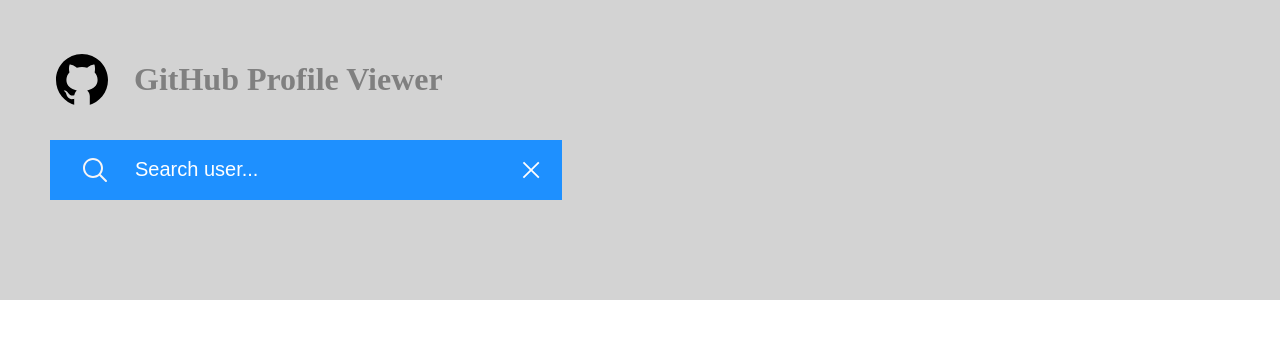
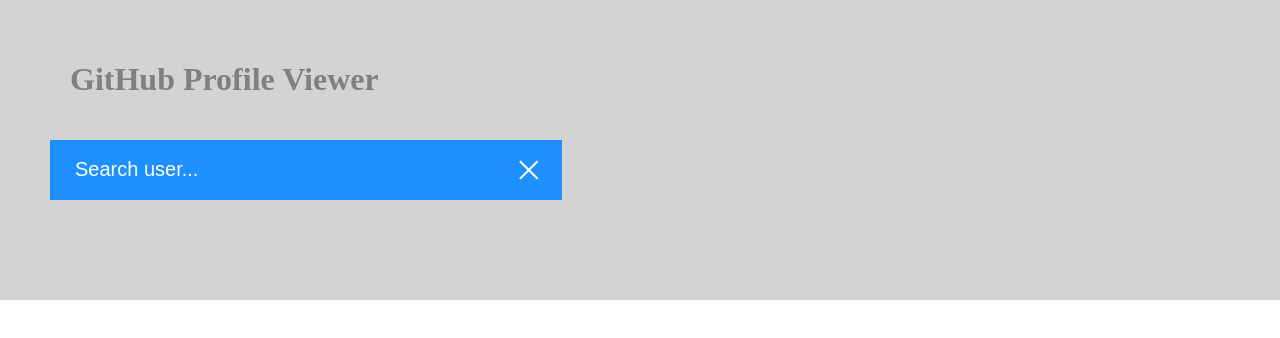
Before and after one commit to bidbanRG/angular_github_viewer, a plain HTML site: page index.html in a window 1280 px wide. Drawn offline with nearby package versions, Linux system fonts and the light colour scheme; some packages are replaced by stand-ins of ours; no server answers.

Commit message:
github svg logo creating an issue

```diff
--- a/app.js
+++ b/app.js
@@ -46,7 +46,7 @@
 
                 const api_url = `https://api.github.com/search/users?q=${$scope.searchQuery.length === 0 ? "a" : $scope.searchQuery}&per_page=${per_page}&page=${$scope.cur_page}`
 
-                if ( scrollTop +  clientHeight >= scrollHeight - 10) {
+                if ( scrollTop +  clientHeight > scrollHeight - 5) {
 
                   $http.get(api_url)
                         .then(function (response) {
--- a/home.html
+++ b/home.html
@@ -1,5 +1,17 @@
 
 
+  <main>
+
+      <header>
+    <div class = "header_top">
+ <!-- github svg logo providing issues here  -->
+        <h1> GitHub Profile Viewer </h1>
+   </div>
+   <div class = "input_bar">
+       <input type = "text" placeholder="Search user..."  ng-model="searchQuery" />
+       <svg class="close" xmlns="http://www.w3.org/2000/svg" xmlns:xlink="http://www.w3.org/1999/xlink" viewBox="0,0,256,256" width="30px" height="30px" fill-rule="nonzero"><g fill="#fffdfd" fill-rule="nonzero" stroke="none" stroke-width="1" stroke-linecap="butt" stroke-linejoin="miter" stroke-miterlimit="10" stroke-dasharray="" stroke-dashoffset="0" font-family="none" font-weight="none" font-size="none" text-anchor="none" style="mix-blend-mode: normal"><g transform="scale(5.12,5.12)"><path d="M9.15625,6.3125l-2.84375,2.84375l15.84375,15.84375l-15.9375,15.96875l2.8125,2.8125l15.96875,-15.9375l15.9375,15.9375l2.84375,-2.84375l-15.9375,-15.9375l15.84375,-15.84375l-2.84375,-2.84375l-15.84375,15.84375z"></path></g></g></svg>
+  </div>
+</header>
 
   <section class = "users" >
     <a class="card" ng-repeat = "user in users"
@@ -16,3 +28,4 @@
     </a>
 
   </section>
+  </main>
--- a/index.html
+++ b/index.html
@@ -18,22 +18,7 @@
 
 
 
-  <header>
-    <div class = "header_top">
-  <svg xmlns="http://www.w3.org/2000/svg" viewBox="0 0 64 64" width="64px" height="64px"  ><path d="M32 6C17.641 6 6 17.641 6 32c0 12.277 8.512 22.56 19.955 25.286-.592-.141-1.179-.299-1.755-.479V50.85c0 0-.975.325-2.275.325-3.637 0-5.148-3.245-5.525-4.875-.229-.993-.827-1.934-1.469-2.509-.767-.684-1.126-.686-1.131-.92-.01-.491.658-.471.975-.471 1.625 0 2.857 1.729 3.429 2.623 1.417 2.207 2.938 2.577 3.721 2.577.975 0 1.817-.146 2.397-.426.268-1.888 1.108-3.57 2.478-4.774-6.097-1.219-10.4-4.716-10.4-10.4 0-2.928 1.175-5.619 3.133-7.792C19.333 23.641 19 22.494 19 20.625c0-1.235.086-2.751.65-4.225 0 0 3.708.026 7.205 3.338C28.469 19.268 30.196 19 32 19s3.531.268 5.145.738c3.497-3.312 7.205-3.338 7.205-3.338.567 1.474.65 2.99.65 4.225 0 2.015-.268 3.19-.432 3.697C46.466 26.475 47.6 29.124 47.6 32c0 5.684-4.303 9.181-10.4 10.4 1.628 1.43 2.6 3.513 2.6 5.85v8.557c-.576.181-1.162.338-1.755.479C49.488 54.56 58 44.277 58 32 58 17.641 46.359 6 32 6zM33.813 57.93C33.214 57.972 32.61 58 32 58 32.61 58 33.213 57.971 33.813 57.93zM37.786 57.346c-1.164.265-2.357.451-3.575.554C35.429 57.797 36.622 57.61 37.786 57.346zM32 58c-.61 0-1.214-.028-1.813-.07C30.787 57.971 31.39 58 32 58zM29.788 57.9c-1.217-.103-2.411-.289-3.574-.554C27.378 57.61 28.571 57.797 29.788 57.9z"/></svg>
 
-
-
-      <h1> GitHub Profile Viewer </h1>
-   </div>
-   <div class = "input_bar">
-       <span class="search_bar_container" ng-click="searchUser()">
-         <svg xmlns="http://www.w    3.org/2000/svg" xmlns:xlink="http://www.w3.org/1999/xlink"  class="search_icon"   viewBox="0,0,256,256" width="30px" height="30px" fill-rule="nonzero"><g fill="#f8f5f5" fill-rule="nonzero" stroke="none" stroke-width="1" stroke-linecap="butt" stroke-linejoin="miter" stroke-miterlimit="10" stroke-dasharray="" stroke-dashoffset="0" font-family="none" font-weight="none" font-size="none" text-anchor="none" style="mix-blend-mode: normal"><g transform="scale(8.53333,8.53333)"><path d="M13,3c-5.511,0 -10,4.489 -10,10c0,5.511 4.489,10 10,10c2.39651,0 4.59738,-0.85101 6.32227,-2.26367l5.9707,5.9707c0.25082,0.26124 0.62327,0.36648 0.97371,0.27512c0.35044,-0.09136 0.62411,-0.36503 0.71547,-0.71547c0.09136,-0.35044 -0.01388,-0.72289 -0.27512,-0.97371l-5.9707,-5.9707c1.41266,-1.72488 2.26367,-3.92576 2.26367,-6.32227c0,-5.511 -4.489,-10 -10,-10zM13,5c4.43012,0 8,3.56988 8,8c0,4.43012 -3.56988,8 -8,8c-4.43012,0 -8,-3.56988 -8,-8c0,-4.43012 3.56988,-8 8,-8z"/></g></g></svg>
-       </span>
-       <input type = "text" placeholder="Search user..."  ng-model="searchQuery" />
-       <svg class="close" xmlns="http://www.w3.org/2000/svg" xmlns:xlink="http://www.w3.org/1999/xlink" viewBox="0,0,256,256" width="30px" height="30px" fill-rule="nonzero"><g fill="#fffdfd" fill-rule="nonzero" stroke="none" stroke-width="1" stroke-linecap="butt" stroke-linejoin="miter" stroke-miterlimit="10" stroke-dasharray="" stroke-dashoffset="0" font-family="none" font-weight="none" font-size="none" text-anchor="none" style="mix-blend-mode: normal"><g transform="scale(5.12,5.12)"><path d="M9.15625,6.3125l-2.84375,2.84375l15.84375,15.84375l-15.9375,15.96875l2.8125,2.8125l15.96875,-15.9375l15.9375,15.9375l2.84375,-2.84375l-15.9375,-15.9375l15.84375,-15.84375l-2.84375,-2.84375l-15.84375,15.84375z"></path></g></g></svg>
-  </div>
-</header>
 
 
 
```
